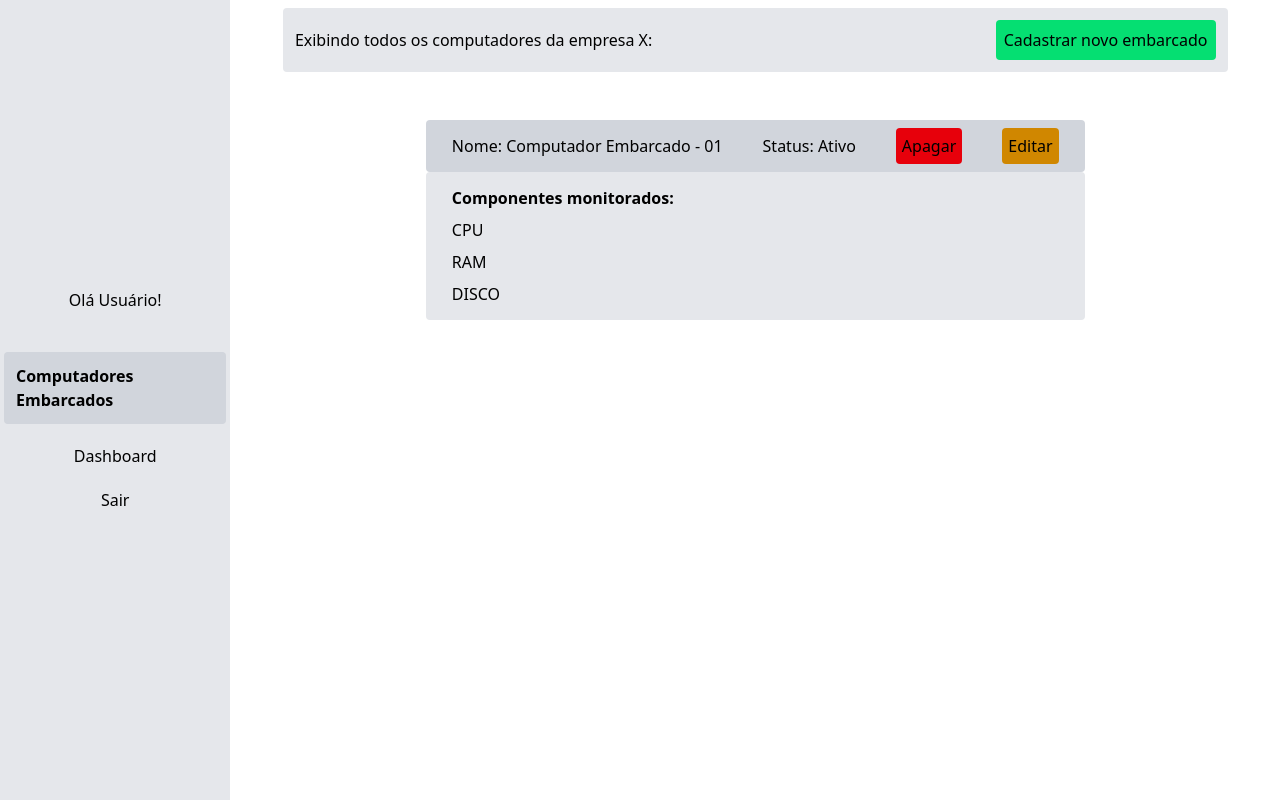
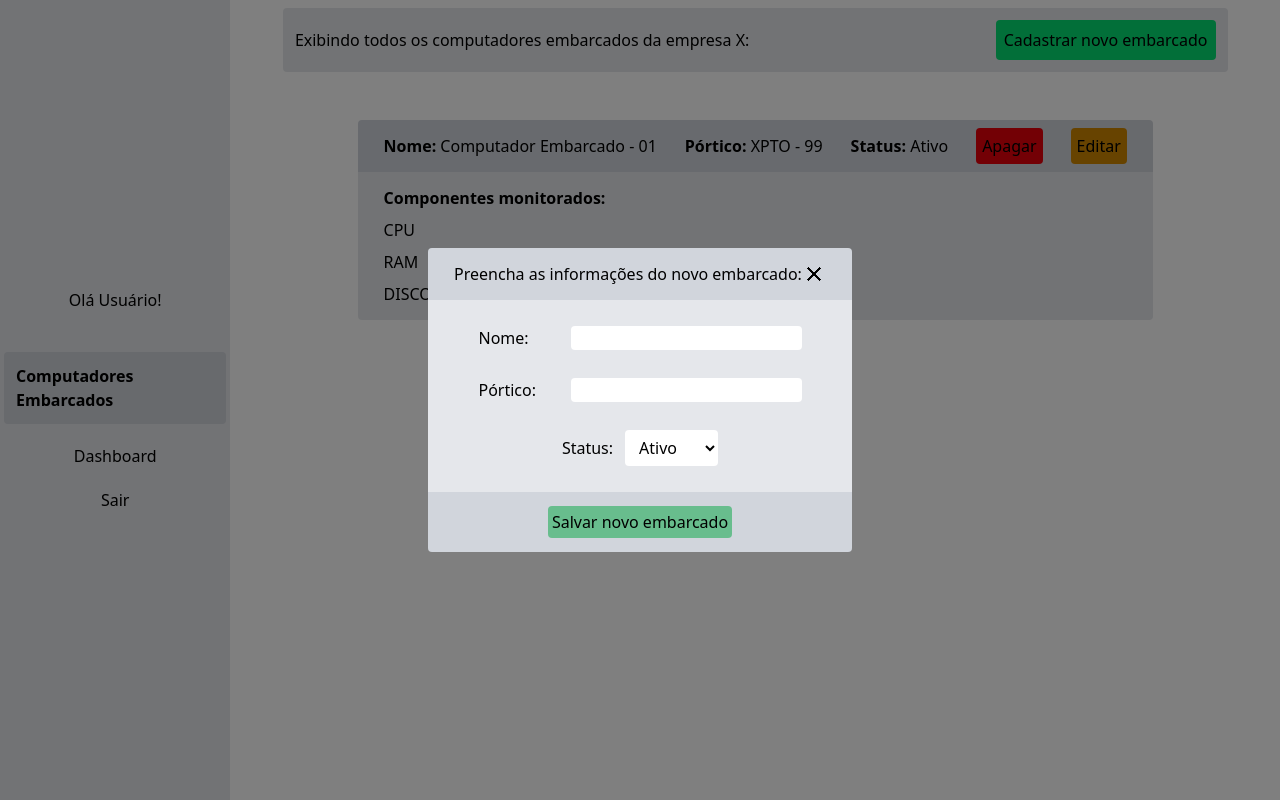
Before and after one commit to FlowTech-05/Aplicacao-Web, a website: page public/dashboard/embarcado.html in a window 1280 px wide. Both pictures are taken after a click on the button "Cadastrar novo embarcado". Drawn offline with nearby package versions, Linux system fonts and the light colour scheme.

Commit message:
feat: painel de CRUD adicionado + correcao de UX

```diff
--- a/public/dashboard/embarcado.html
+++ b/public/dashboard/embarcado.html
@@ -16,17 +16,18 @@
     </div>
     <div class="flex flex-1 flex-col items-center gap-10">
         <div class="flex items-center flex-row bg-gray-200 justify-between w-[90%] p-3 m-2 rounded-sm">
-            <span>Exibindo todos os computadores da empresa X:</span>
-            <button class="bg-green-400 p-2 rounded-sm">Cadastrar novo embarcado</button>
+            <span>Exibindo todos os computadores embarcados da empresa X:</span>
+            <button class="bg-green-400 p-2 rounded-sm" onclick="exibirPainel()">Cadastrar novo embarcado</button>
         </div>
         <div class="flex flex-col">
-            <div class="flex flex-row gap-10 h-10 bg-gray-300 p-6.5 rounded-sm justify-center items-center">
-                <div>Nome: Computador Embarcado - 01</div>
-                <div>Status: Ativo</div>
+            <div class="flex flex-row gap-7 h-10 bg-gray-300 p-6.5 rounded-t-sm justify-center items-center">
+                <div><b>Nome:</b> Computador Embarcado - 01</div>
+                <div><b>Pórtico:</b> XPTO - 99</div>
+                <div><b>Status:</b> Ativo</div>
                 <button class="bg-red-600 p-1.5 rounded-sm">Apagar</button>
                 <button class="bg-yellow-600 p-1.5 rounded-sm">Editar</button>
             </div>
-            <div class="flex flex-col gap-2 h-fit bg-gray-200 pt-3.5 pb-3.5 pr-6.5 pl-6.5 rounded-sm justify-center">
+            <div class="flex flex-col gap-2 h-fit bg-gray-200 pt-3.5 pb-3.5 pr-6.5 pl-6.5 rounded-b-sm justify-center">
                 <h5 class="font-bold">Componentes monitorados:</h5>
                 <div>CPU</div>
                 <div>RAM</div>
@@ -34,5 +35,36 @@
             </div>
         </div>
     </div>
+    <div id="painel" class="flex fixed inset-0 bg-black/50 justify-center items-center flex-col hidden">
+        <div class="flex flex-col">
+            <div class="painel-crud flex flex-col bg-gray-300 h-fit rounded-t-sm pt-3.5 pb-3.5 pr-6.5 pl-6.5 gap-7">
+                <div class="flex flex-row justify-between">
+                    <h5>Preencha as informações do novo embarcado:</h5>
+                    <button onclick="fecharPainel()"><img src="../assets/x.png"></button>
+                </div>
+            </div>
+            <div class="painel-crud flex flex-col bg-gray-200 h-fit p-6.5 gap-7 items-center">
+                <div class="flex items-center gap-3">
+                    <span class="w-20">Nome: </span>
+                    <input type="text" class="bg-white rounded-sm">
+                </div>
+                <div class="flex items-center gap-3">
+                    <span class="w-20">Pórtico: </span>
+                    <input type="text" class="bg-white rounded-sm">
+                </div>
+                <div class="flex items-center gap-3">
+                    <span>Status: </span>
+                    <select class="bg-white rounded-sm pt-1.5 pb-1.5 pr-2.5 pl-2.5">
+                        <option value="">Ativo</option>
+                        <option value="">Inativo</option>
+                    </select>
+                </div>
+            </div>
+            <div class="painel-crud flex flex-col bg-gray-300 h-fit rounded-b-sm pt-3.5 pb-3.5 pr-6.5 pl-6.5 gap-7 justify-center items-center">
+                <button class="bg-green-600/50 w-fit p-1 rounded-sm" onclick="fecharPainel()">Salvar novo embarcado</button>
+            </div>
+        </div>
+    </div>
 </body>
 </html>
+<script src="../js/dashboard.js"></script>
--- /dev/null
+++ b/public/js/dashboard.js
@@ -0,0 +1,9 @@
+let elementoPainel = document.getElementById("painel");
+
+function exibirPainel() {
+    elementoPainel.classList.remove("hidden");
+}
+
+function fecharPainel() {
+    elementoPainel.classList.add("hidden");
+}
```
Also changed, not shown: public/assets/x.png (added).
